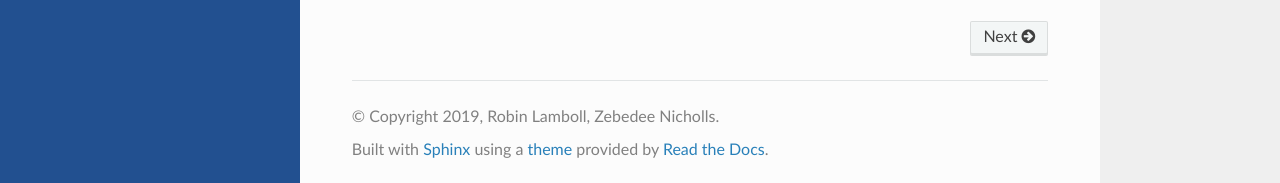
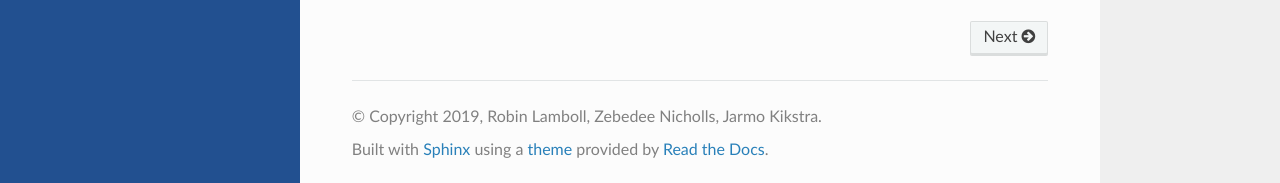
Before and after one commit to GranthamImperial/silicone, a Sphinx documentation site: the page built from docs/source/index.rst, in a window 1280 px wide and 900 px high, scrolled down 562 px. Shown: the part 714-897 px from the top of the window. Built offline with Sphinx 7.4.7 and the Read the Docs theme 2.0.0, drawn with Linux system fonts in a browser that asks for light colours.

Commit message:
Add @jkikstra to docs

```diff
--- a/docs/source/conf.py
+++ b/docs/source/conf.py
@@ -21,7 +21,7 @@ from silicone._version import get_versions
 # -- Project information -----------------------------------------------------
 
 project = "silicone"
-authors = ", ".join(["Robin Lamboll", "Zebedee Nicholls"])
+authors = ", ".join(["Robin Lamboll", "Zebedee Nicholls", "Jarmo Kikstra"])
 # copyright_year = datetime.date.today().year
 copyright_year = "2019"
 copyright = "{}, {}".format(copyright_year, authors)
--- a/setup.py
+++ b/setup.py
@@ -8,6 +8,7 @@ KEYWORDS = ["emissions", "automation", "filling", "detail", "climate"]
 AUTHORS = [
     ("Robin Lamboll", "r.lamboll@imperial.ac.uk"),
     ("Zebedee Nicholls", "zebedee.nicholls@climate-energy-college.org"),
+    ("Jarmo Kikstra", "kikstra@iiasa.ac.at"),
 ]
 URL = "https://github.com/znicholls/silicone"
 PROJECT_URLS = {
```
